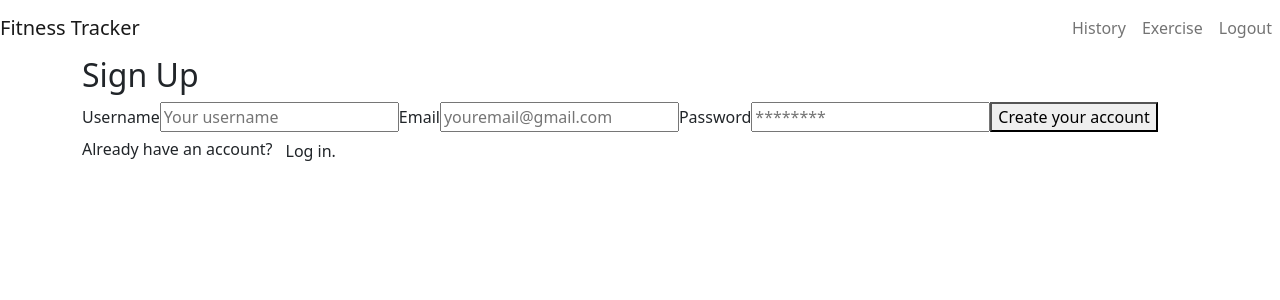
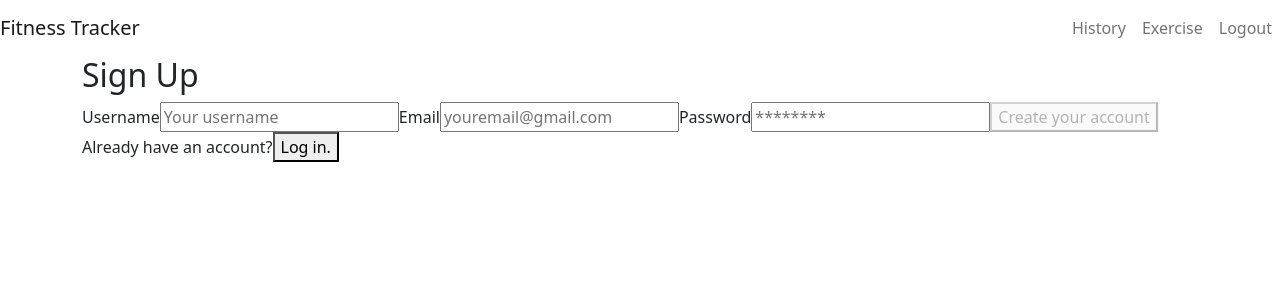
Before and after one commit to joce1ynn/fitness-tracker-MERN, a React (Create React App) app in the folder client/: page /signup in a window 1280 px wide. Shown: the top 300 px of the page. Built offline with nearby package versions, Linux system fonts and the light colour scheme.

Commit message:
add auth header

```diff
--- a/client/src/pages/Login.js
+++ b/client/src/pages/Login.js
@@ -1,5 +1,6 @@
 import React, { useState } from "react";
 import { loginUser } from "../utils/API";
+import Auth from "../utils/auth";
 
 export default function Login() {
   const [formState, setFormState] = useState({ email: "", password: "" });
@@ -27,7 +28,9 @@ export default function Login() {
         throw new Error("something went wrong");
       }
 
-      const { user } = await response.json();
+      // use authentication function
+      const { token, user } = await response.json();
+      Auth.login(token);
       console.log(user);
     } catch (err) {
       console.error(err);
@@ -69,7 +72,7 @@ export default function Login() {
           />
 
           {/* --------------------login btn-------------------- */}
-          <button>Login</button>
+          <button disabled={!(formState.email && formState.password)}>Login</button>
 
           {/* --------------------signup link-------------------- */}
           <p>
--- a/client/src/pages/Signup.js
+++ b/client/src/pages/Signup.js
@@ -1,6 +1,6 @@
 import React, { useState } from "react";
-
 import { createUser } from "../utils/API";
+import Auth from "../utils/auth";
 
 export default function Signup() {
   // set up the orginal state of the form
@@ -37,7 +37,11 @@ export default function Signup() {
         throw new Error("something went wrong!");
       }
 
-      const { user } = await response.json();
+      // get token and user data from server
+      const { token, user } = await response.json();
+      // use authenticaiton functionality
+      Auth.login(token);
+
       console.log(user);
     } catch (err) {
       console.error(err);
@@ -84,12 +88,18 @@ export default function Signup() {
           />
 
           {/* --------------------sign up btn-------------------- */}
-          <button>Create your account</button>
+          <button disabled={
+            !(
+              formState.username &&
+              formState.email &&
+              formState.password
+            )
+          }>Create your account</button>
 
           {/* --------------------login link-------------------- */}
           <p>
             Already have an account?
-            <button className="btn">Log in.</button>
+            <button >Log in.</button>
           </p>
         </form>
         {showAlert && <div>Signup failed</div>}
--- a/client/src/utils/API.js
+++ b/client/src/utils/API.js
@@ -1,3 +1,5 @@
+// import { authHeader } from "./auth-header";
+
 export const createUser = (userData) => {
   return fetch("/api/user", {
     method: "POST",
--- /dev/null
+++ b/client/src/utils/auth-header.js
@@ -0,0 +1,6 @@
+export function authHeader() {
+  const token = localStorage.getItem('id_token');
+  return (
+    token ? { Authorization: `Bearer ${token}` } : {}
+  )
+}
--- a/client/src/utils/auth.js
+++ b/client/src/utils/auth.js
@@ -40,7 +40,7 @@ class AuthService {
     // Saves user token to localStorage
     localStorage.setItem("id_token", idToken);
 
-    window.location.assign("/");
+    window.location.assign("/exercise");
   }
 
   // clear token from localStorage and force logout with reload
```
Also changed, not shown: 1 other file (tests, documents, lock files or other folders).
